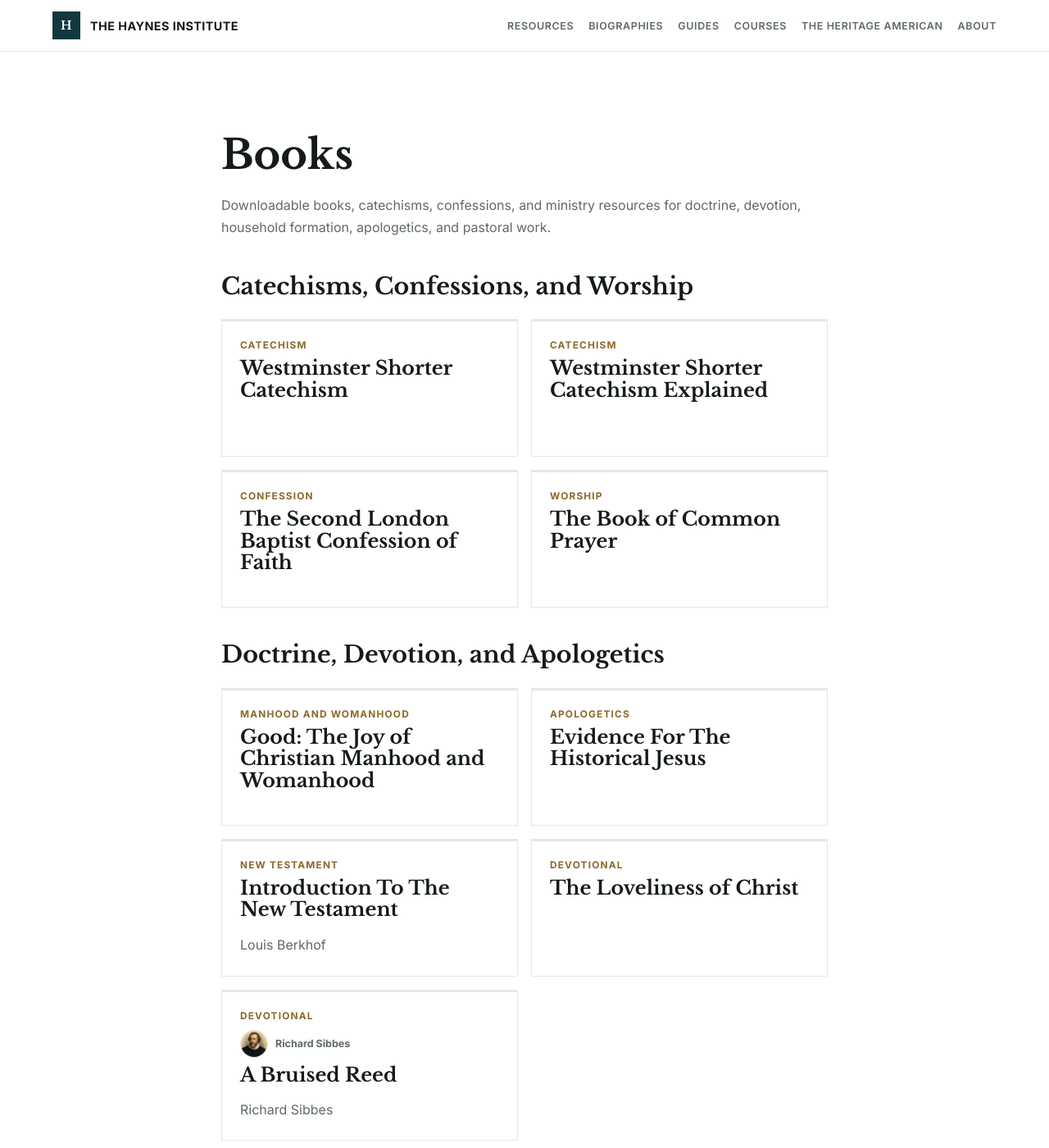
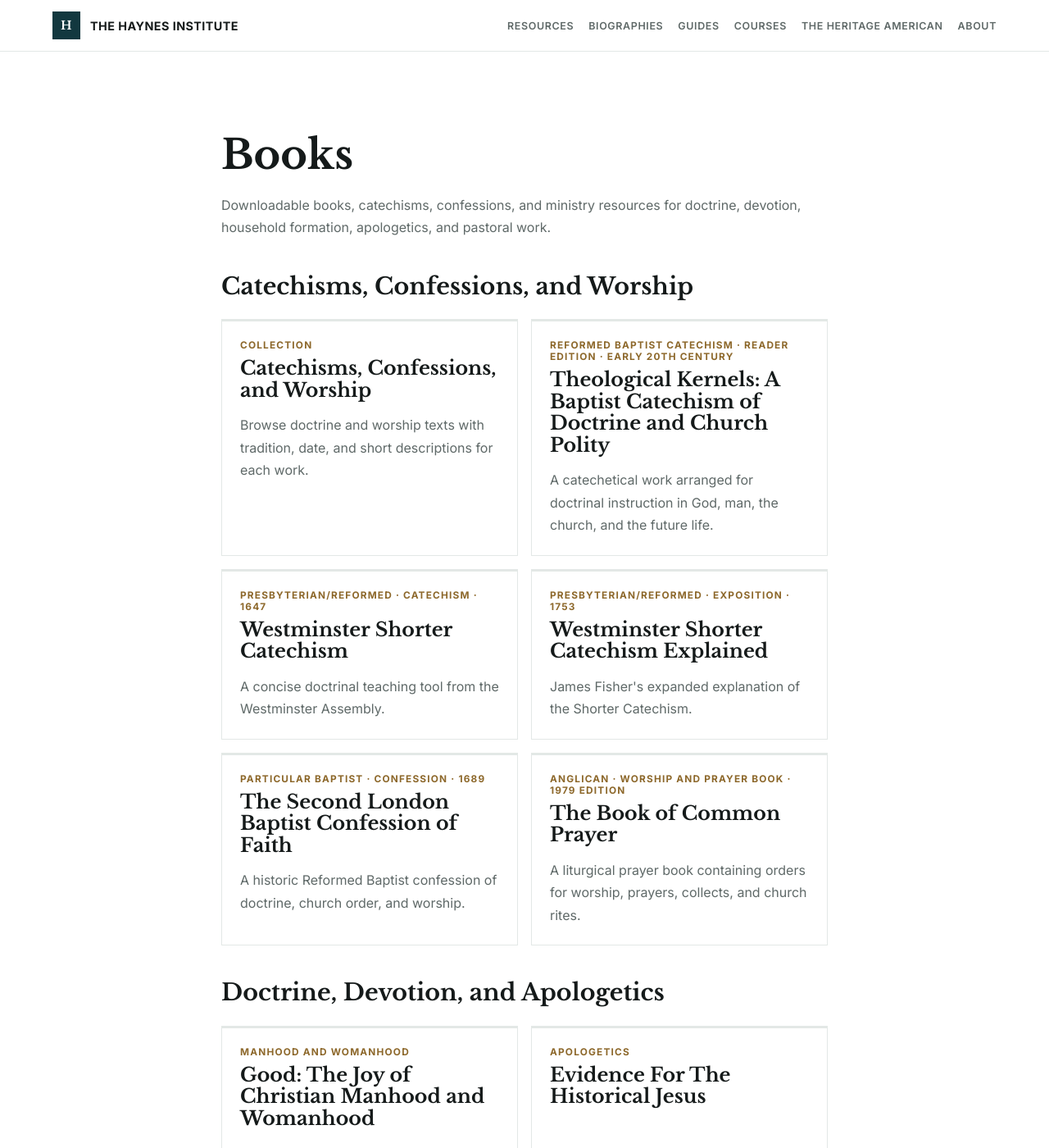
Before and after one commit to devguykyle/haynes-institute, a Jekyll site: the page built from books.md, in a window 1280 px wide and 1400 px high. Shown: the whole window at 82% size. Built offline with Jekyll 4.4.1, drawn with Linux system fonts in a browser that asks for light colours.

Commit message:
updated Catechism Resources

```diff
--- a/books.md
+++ b/books.md
@@ -12,21 +12,35 @@ Downloadable books, catechisms, confessions, and ministry resources for doctrine
 ## Catechisms, Confessions, and Worship
 
 <div class="book-list">
+  <a class="book-card" href="{{ '/catechisms-confessions-worship/' | relative_url }}">
+    <span>Collection</span>
+    <h2>Catechisms, Confessions, and Worship</h2>
+    <p>Browse doctrine and worship texts with tradition, date, and short descriptions for each work.</p>
+  </a>
+  <a class="book-card" href="{{ '/assets/downloads/theological-kernels-reader-edition.pdf' | relative_url }}">
+    <span>Reformed Baptist Catechism · Reader Edition · Early 20th Century</span>
+    <h2>Theological Kernels: A Baptist Catechism of Doctrine and Church Polity</h2>
+    <p>A catechetical work arranged for doctrinal instruction in God, man, the church, and the future life.</p>
+  </a>
   <a class="book-card" href="https://www.monergism.com/thethreshold/sdg/westminster/Westminster%20Shorter%20Catechism.pdf">
-    <span>Catechism</span>
+    <span>Presbyterian/Reformed · Catechism · 1647</span>
     <h2>Westminster Shorter Catechism</h2>
+    <p>A concise doctrinal teaching tool from the Westminster Assembly.</p>
   </a>
   <a class="book-card" href="https://www.monergism.com/thethreshold/sdg/fisher/Fisher's%20Catechism.pdf">
-    <span>Catechism</span>
+    <span>Presbyterian/Reformed · Exposition · 1753</span>
     <h2>Westminster Shorter Catechism Explained</h2>
+    <p>James Fisher's expanded explanation of the Shorter Catechism.</p>
   </a>
   <a class="book-card" href="https://www.monergism.com/thethreshold/sdg/baptists/London%20Baptist%20Confession.pdf">
-    <span>Confession</span>
+    <span>Particular Baptist · Confession · 1689</span>
     <h2>The Second London Baptist Confession of Faith</h2>
+    <p>A historic Reformed Baptist confession of doctrine, church order, and worship.</p>
   </a>
   <a class="book-card" href="http://justus.anglican.org/resources/bcp/bcp79.pdf">
-    <span>Worship</span>
+    <span>Anglican · Worship and Prayer Book · 1979 Edition</span>
     <h2>The Book of Common Prayer</h2>
+    <p>A liturgical prayer book containing orders for worship, prayers, collects, and church rites.</p>
   </a>
 </div>
 
```
Also changed, not shown: catechisms-confessions-worship.md (added, +43 -0 lines), index.md (+11 -5 lines), 1 other file.
